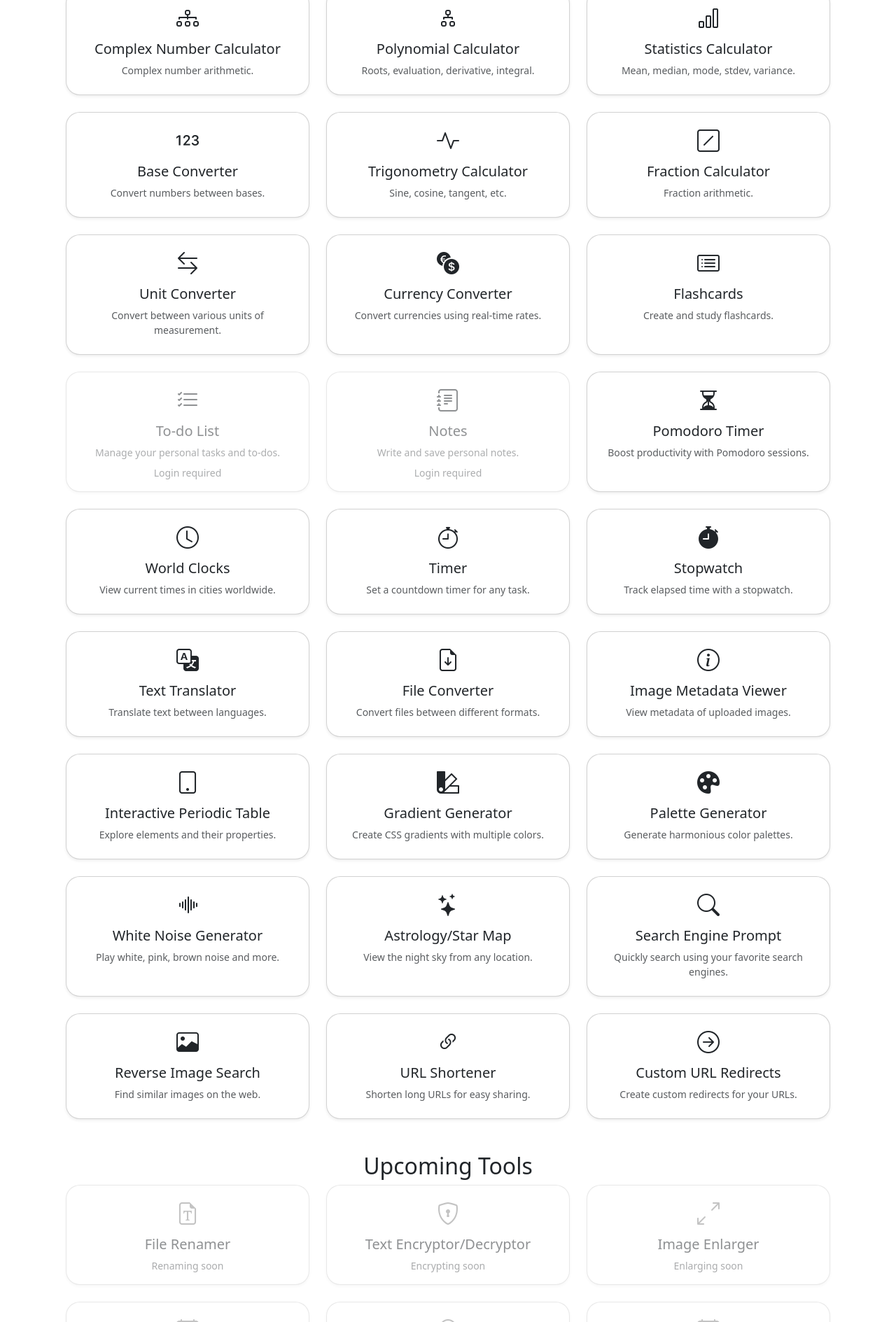
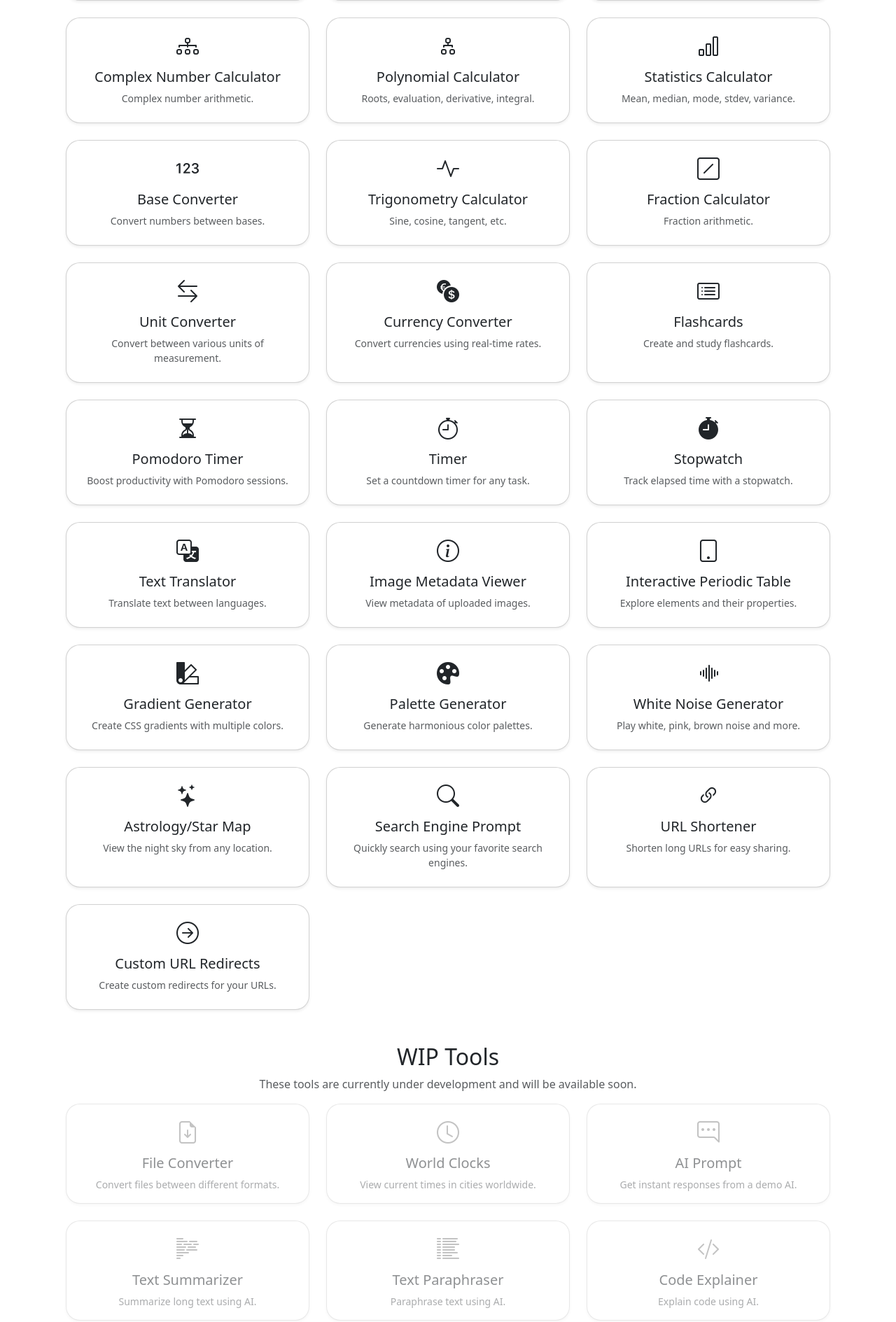
Before and after one commit to ars2711/NeoBox, a Flask app: page /tools in a window 1280 px wide. Shown: the part 711-2600 px from the top of the page at 70% size. Run offline with Flask 3, Linux system fonts and the light colour scheme; some libraries are stand-ins or nearby versions.

Commit message:
"To be updated" Tweaks

```diff
--- a/application.py
+++ b/application.py
@@ -665,28 +665,17 @@ TOOLS = [
     {"name": "Currency Converter", "icon": "bi-currency-exchange", "url": "currency-converter", "category": "conversion", "login_required": False, "description": "Convert currencies using real-time rates."},
     {"name": "Flashcards", "icon": "bi-card-list", "url": "flashcards", "category": "productivity", "login_required": False, "description": "Create and study flashcards."},
 
-
     # Productivity
-    {"name": "To-do List", "icon": "bi-list-check", "url": "todo", "category": "productivity", "login_required": True, "description": "Manage your personal tasks and to-dos."},
-    {"name": "Notes", "icon": "bi-journal-text", "url": "notes", "category": "productivity", "login_required": True, "description": "Write and save personal notes."},
     {"name": "Pomodoro Timer", "icon": "bi-hourglass-split", "url": "pomodoro", "category": "productivity", "login_required": False, "description": "Boost productivity with Pomodoro sessions."},
 
     # Time
-    {"name": "World Clocks", "icon": "bi-clock", "url": "world-clock", "category": "time", "login_required": False, "description": "View current times in cities worldwide."},
     {"name": "Timer", "icon": "bi-stopwatch", "url": "timer", "category": "time", "login_required": False, "description": "Set a countdown timer for any task."},
     {"name": "Stopwatch", "icon": "bi-stopwatch-fill", "url": "stopwatch", "category": "time", "login_required": False, "description": "Track elapsed time with a stopwatch."},
 
     # AI
     {"name": "Text Translator", "icon": "bi-translate", "url": "translator", "category": "ai", "login_required": False, "description": "Translate text between languages."},
-    # WIP
-    #{"name": "AI Prompt", "icon": "bi-chat-right-dots", "url": "ai-prompt", "category": "ai", "login_required": False, "description": "Get instant responses from a demo AI."},
-    #{"name": "Text Summarizer", "icon": "bi-body-text", "url": "ai-summarizer", "category": "ai", "login_required": False, "description": "Summarize long text using AI."},
-    #{"name": "Text Paraphraser", "icon": "bi-list-columns-reverse", "url": "ai-paraphraser", "category": "ai", "login_required": False, "description": "Paraphrase text using AI."},
-    #{"name": "Code Explainer", "icon": "bi-code-slash", "url": "ai-code-explainer", "category": "ai", "login_required": False, "description": "Explain code using AI."},
-    #{"name": "Gemini Prompt", "icon": "bi-google", "url": "ai-gemini-prompt", "category": "ai", "login_required": False, "description": "Ask Gemini (Google AI) anything."},
 
     # Files
-    {"name": "File Converter", "icon": "bi-file-earmark-arrow-down", "url": "file-converter", "category": "files", "login_required": False, "description": "Convert files between different formats."},
     {"name": "Image Metadata Viewer", "icon": "bi-info-circle", "url": "image-metadata", "category": "files", "login_required": False, "description": "View metadata of uploaded images."},
 
     # Science
@@ -698,9 +687,21 @@ TOOLS = [
 
     # Other
     {"name": "Search Engine Prompt", "icon": "bi-search", "url": "search", "category": "other", "login_required": False, "description": "Quickly search using your favorite search engines."},
-    {"name": "Reverse Image Search", "icon": "bi-image", "url": "reverse-image-search", "category": "other", "login_required": False, "description": "Find similar images on the web."},
     {"name": "URL Shortener", "icon": "bi-link-45deg", "url": "url-shortener", "category": "other", "login_required": False, "description": "Shorten long URLs for easy sharing."},
     {"name": "Custom URL Redirects", "icon": "bi-arrow-right-circle", "url": "url-redirects", "category": "other", "login_required": False, "description": "Create custom redirects for your URLs."},
+]
+
+WIP_TOOLS = [
+    {"name": "File Converter", "icon": "bi-file-earmark-arrow-down", "url": "file-converter", "category": "files", "login_required": False, "description": "Convert files between different formats."},
+    {"name": "World Clocks", "icon": "bi-clock", "url": "world-clock", "category": "time", "login_required": False, "description": "View current times in cities worldwide."},
+    {"name": "AI Prompt", "icon": "bi-chat-right-dots", "url": "ai-prompt", "category": "ai", "login_required": False, "description": "Get instant responses from a demo AI."},
+    {"name": "Text Summarizer", "icon": "bi-body-text", "url": "ai-summarizer", "category": "ai", "login_required": False, "description": "Summarize long text using AI."},
+    {"name": "Text Paraphraser", "icon": "bi-list-columns-reverse", "url": "ai-paraphraser", "category": "ai", "login_required": False, "description": "Paraphrase text using AI."},
+    {"name": "Code Explainer", "icon": "bi-code-slash", "url": "ai-code-explainer", "category": "ai", "login_required": False, "description": "Explain code using AI."},
+    {"name": "Gemini Prompt", "icon": "bi-google", "url": "ai-gemini-prompt", "category": "ai", "login_required": False, "description": "Ask Gemini (Google AI) anything."},
+    {"name": "Reverse Image Search", "icon": "bi-image", "url": "reverse-image-search", "category": "other", "login_required": False, "description": "Find similar images on the web."},
+    {"name": "To-do List", "icon": "bi-list-check", "url": "todo", "category": "productivity", "login_required": True, "description": "Manage your personal tasks and to-dos."},
+    {"name": "Notes", "icon": "bi-journal-text", "url": "notes", "category": "productivity", "login_required": True, "description": "Write and save personal notes."},
 ]
 
 UPCOMING_TOOLS = [
@@ -1166,6 +1167,7 @@ def tools():
         "tools.html",
         tools=filtered_tools,
         upcoming_tools=UPCOMING_TOOLS,
+        wip_tools=WIP_TOOLS,
         logged_in=logged_in,
         query=query,
         tool_categories=TOOL_CATEGORIES
--- a/templates/layout.html
+++ b/templates/layout.html
@@ -85,6 +85,9 @@
               <a class="nav-link" href="/logout">Log Out</a>
             </li>
             <li class="nav-item">
+              <a class="nav-link" href="/credit">Credits</a>
+            </li>
+            <li class="nav-item">
               <a
                 id="theme-toggle"
                 class="nav-link"
@@ -98,14 +101,19 @@
           </ul>
           {% else %}
           <ul class="navbar-nav ms-auto mt-2">
+            <!--
             <li class="nav-item">
               <a class="nav-link" href="/register">Register</a>
             </li>
             <li class="nav-item">
               <a class="nav-link" href="/login">Log In</a>
             </li>
+            -->
             <li class="nav-item">
               <a class="nav-link" href="/tools">Tools</a>
+            </li>
+            <li class="nav-item">
+              <a class="nav-link" href="/credit">Credits</a>
             </li>
             <li class="nav-item">
               <a
@@ -158,9 +166,10 @@
             <ul class="list-unstyled">
               <li><a href="/">Home</a></li>
               <li><a href="/tools">Tools</a></li>
+              <!--
               <li><a href="/login">Log In</a></li>
+              -->
               <li><a href="/feedback">Feedback</a></li>
-              <li><a href="/credit">Credits</a></li>
             </ul>
           </div>
           <!-- Column 3: My Links -->
--- a/templates/settings.html
+++ b/templates/settings.html
@@ -4,6 +4,7 @@
 <div class="container mt-5">
   <h2>Settings</h2>
   <form method="post">
+    <!--
     <div class="mb-3">
       <label for="language" class="form-label">Language</label>
       <select name="language" id="language" class="form-select">
@@ -14,6 +15,7 @@
         {% endfor %}
       </select>
     </div>
+    -->
     <div class="mb-3">
       <label for="theme" class="form-label">Theme</label>
       <select name="theme" id="theme" class="form-select">
--- a/templates/tools.html
+++ b/templates/tools.html
@@ -2,7 +2,9 @@
 {% block title %}Tools{% endblock %}
 {% block main %}
 <div class="container mt-1">
-  <h1>Tools</h1>  <div class="mb-3">
+  <h1>Tools</h1>
+  <p class="text-muted">Explore our collection of tools to enhance your experience.</p>
+    <div class="mb-3">
     <div class="d-flex overflow-auto" id="categoryTabs">
       {% for cat in tool_categories %}
         <button class="btn btn-outline-primary category-tab" data-category="{{ cat.key }}">{{ cat.name }}</button>
@@ -36,7 +38,23 @@
     </div>
     {% endfor %}
   </div>
+  <h2 class="mt-5">WIP Tools</h2>
+  <p class="text-muted">These tools are currently under development and will be available soon.</p>
+  <div class="row row-cols-1 row-cols-sm-2 row-cols-md-3 g-4">
+    {% for tool in wip_tools %}
+    <div class="col">
+      <div class="card h-100 text-center shadow-sm opacity-50" style="pointer-events: none; cursor: not-allowed;">
+        <div class="card-body">
+          <i class="bi {{ tool.icon }}" style="font-size:2rem; color: #888;"></i>
+          <h5 class="card-title mt-2">{{ tool.name }}</h5>
+          <div class="small text-muted">{{ tool.description }}</div>
+        </div>
+      </div>
+    </div>
+    {% endfor %}
+  </div>
   <h2 class="mt-5">Upcoming Tools</h2>
+  <p class="text-muted">These tools are currently planned for future release.</p>
   <div class="row row-cols-1 row-cols-sm-2 row-cols-md-3 g-4">
     {% for tool in upcoming_tools %}
     <div class="col">
```
Also changed, not shown: static/script.js (+0 -42 lines), templates/landing.html (+0 -20 lines), templates/profile.html (+43 -0 lines).
